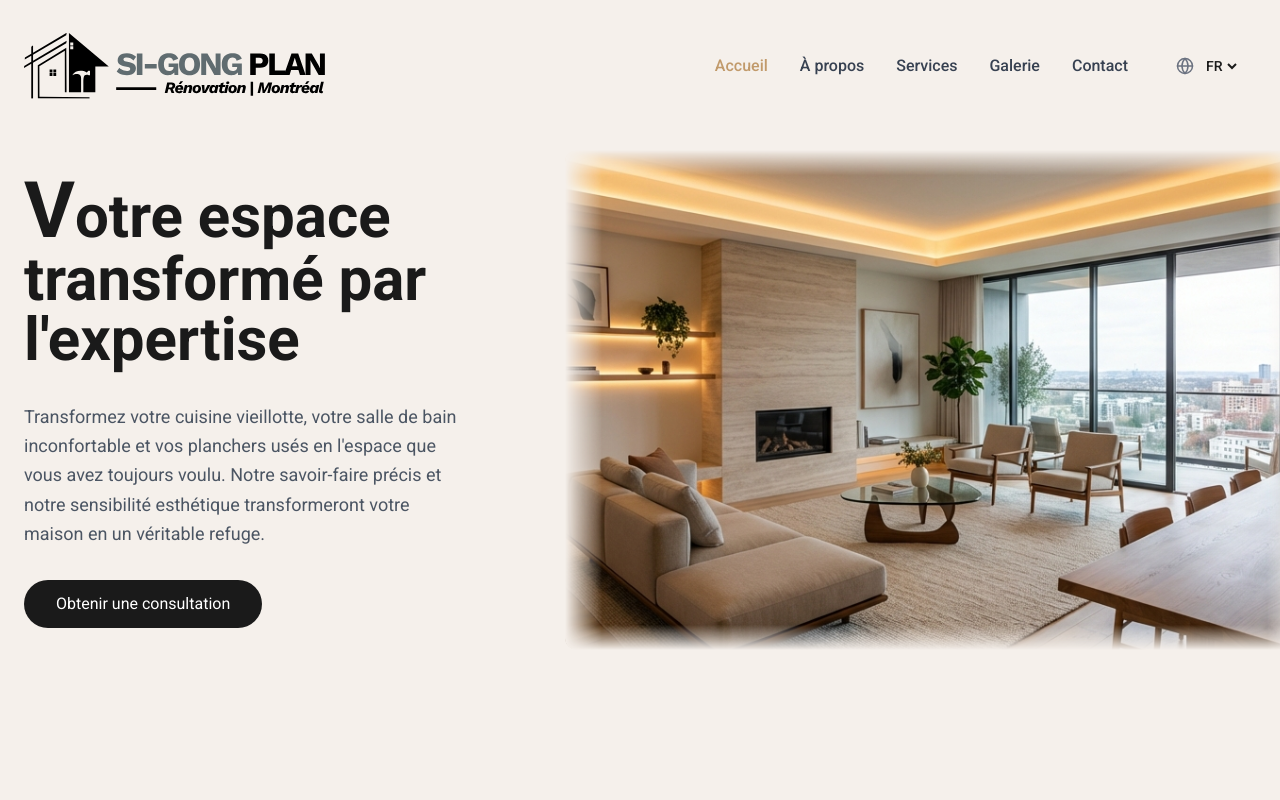
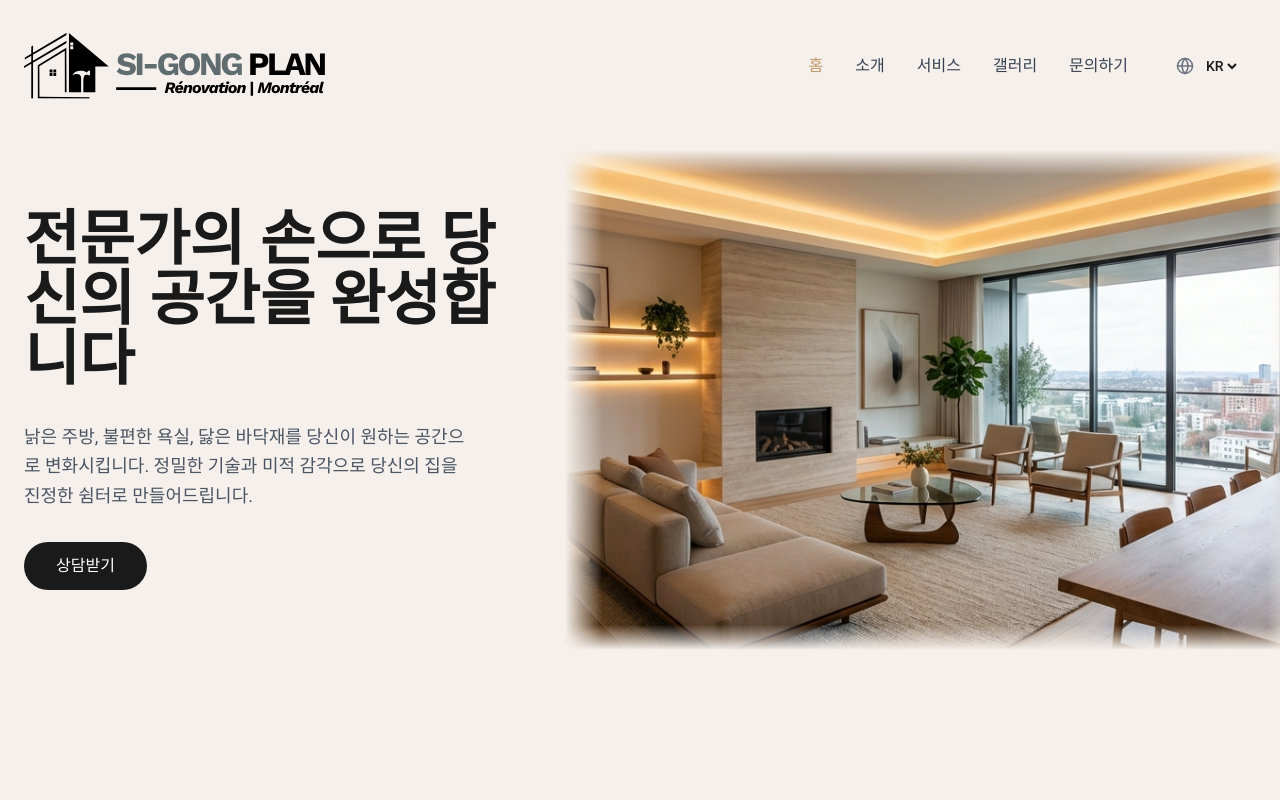
Before and after one commit to seungho2/sigong-plan, a React (Vite) app: page / in a window 1280 px wide. Shown: the top 800 px of the page. Built offline with nearby package versions, Linux system fonts and the light colour scheme.

Commit message:
랜딩 페이지 한국어 부터

```diff
--- a/src/components/Header.jsx
+++ b/src/components/Header.jsx
@@ -67,7 +67,7 @@ const Header = () => {
                     >
                         <option value="fr">FR</option>
                         <option value="en">EN</option>
-                        <option value="kr">KR</option>
+                        <option value="ko">KR</option>
                     </select>
                 </div>
 
--- a/src/context/LanguageContext.jsx
+++ b/src/context/LanguageContext.jsx
@@ -4,7 +4,7 @@ import { translations } from '../translations/data';
 const LanguageContext = createContext();
 
 export const LanguageProvider = ({ children }) => {
-    const [language, setLanguage] = useState('fr'); // Default to French
+    const [language, setLanguage] = useState('ko'); // Default to Korean
 
     const t = translations[language];
 
--- a/src/translations/data.js
+++ b/src/translations/data.js
@@ -91,7 +91,7 @@ export const translations = {
       email: "sigongplan123@gmail.com"
     }
   },
-  kr: {
+  ko: {
     nav: {
       home: "홈",
       services: "서비스",
```
